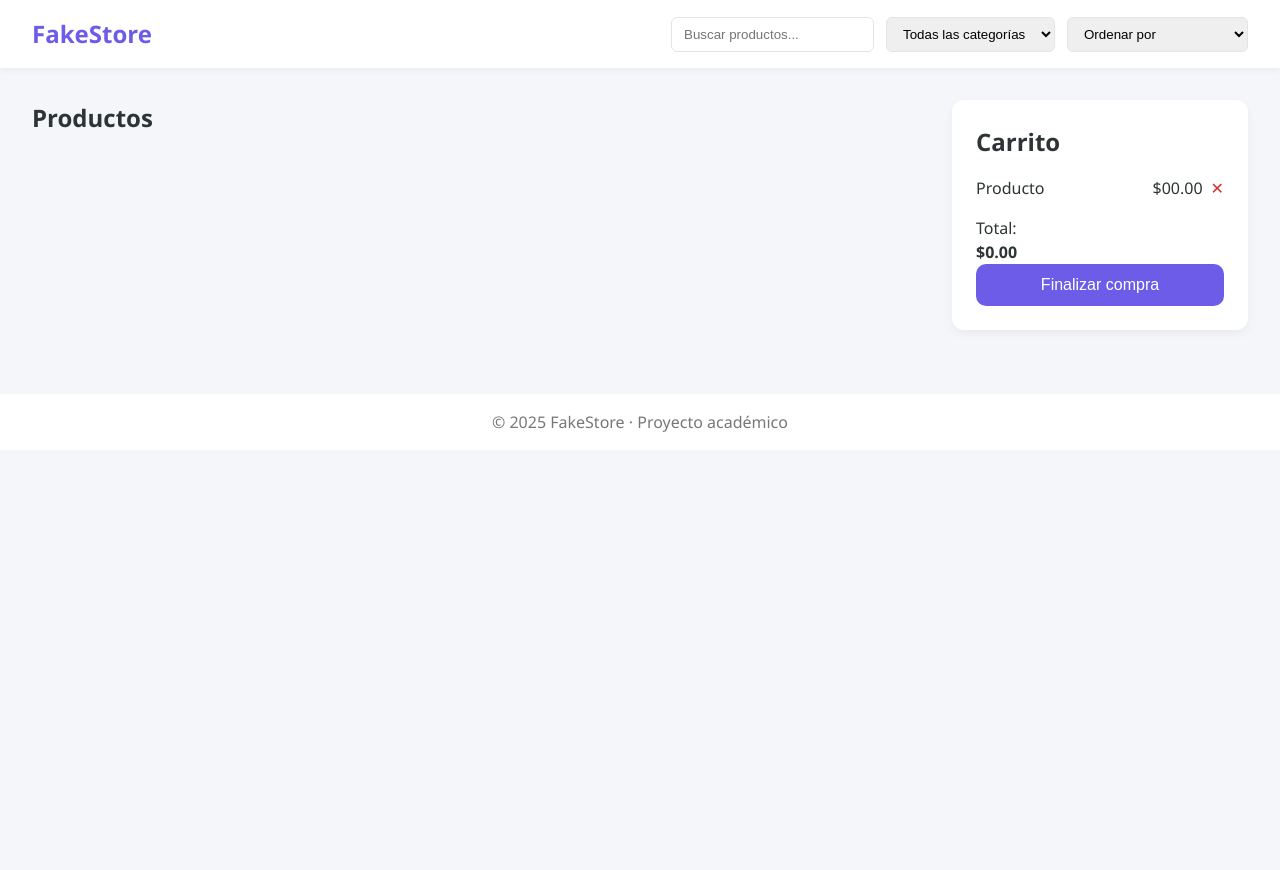
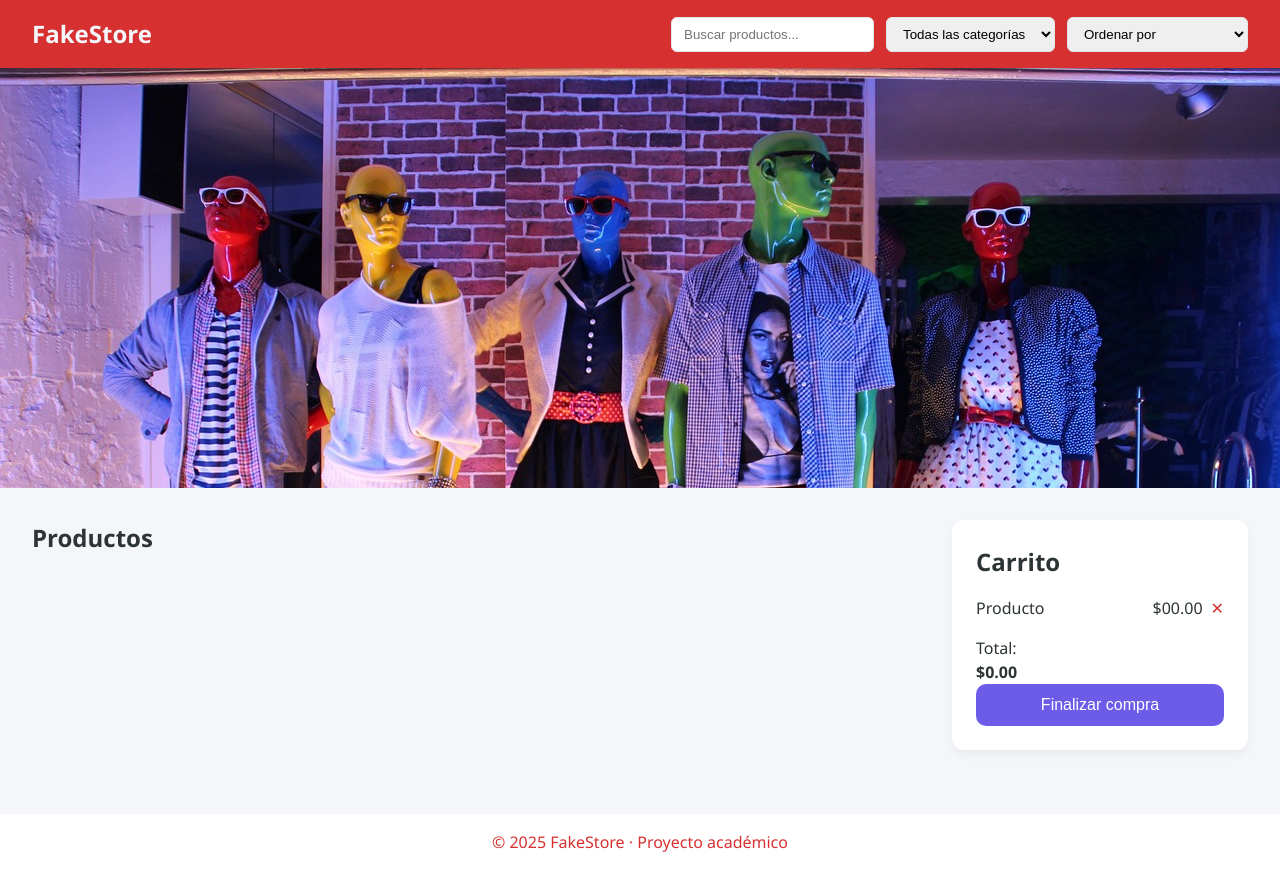
Before and after one commit to shirlyk89/Leal_Shirly-Proyecto_Javascript, a plain HTML site: page index.html in a window 1280 px wide. Before the commit the page ends 800 px from the top, so only its background shows below. Drawn offline with Linux system fonts and the light colour scheme; no server answers.

Commit message:
chore: se cambio el color del header y footer, y se añadi una imagen

```diff
--- a/index.html
+++ b/index.html
@@ -33,6 +33,10 @@
       </select>
     </nav>
   </header>
+
+  <div id="imgfront">
+    <img  id="img" src="img/imgfront.png" alt="">
+  </div>
 
   <!-- CONTENEDOR PRINCIPAL -->
   <main class="main-container">
--- a/style.css
+++ b/style.css
@@ -1,6 +1,3 @@
-/* =====================
-   VARIABLES
-===================== */
 :root {
   --primary: #6c5ce7;
   --secondary: #a29bfe;
@@ -11,9 +8,7 @@
   --danger: #d63031;
 }
 
-/* =====================
-   RESET BÁSICO
-===================== */
+
 * {
   margin: 0;
   padding: 0;
@@ -27,11 +22,9 @@ body {
   line-height: 1.5;
 }
 
-/* =====================
-   HEADER
-===================== */
+
 .header {
-  background: var(--white);
+  background: var(--danger);
   padding: 1rem 2rem;
   display: flex;
   align-items: center;
@@ -42,10 +35,24 @@ body {
   z-index: 100;
 }
 
+#imgfront {
+  width: 100%;
+  max-height: 420px;
+  overflow: hidden;
+}
+
+#imgfront img {
+  width: 100%;
+  height: 100%;
+  object-fit: cover;
+  display: block;
+}
+
+
 .logo {
   font-size: 1.5rem;
   font-weight: bold;
-  color: var(--primary);
+  color: var(--light);
 }
 
 .nav {
@@ -66,9 +73,6 @@ body {
   border-color: var(--primary);
 }
 
-/* =====================
-   MAIN LAYOUT
-===================== */
 .main-container {
   display: grid;
   grid-template-columns: 3fr 1fr;
@@ -76,9 +80,7 @@ body {
   padding: 2rem;
 }
 
-/* =====================
-   PRODUCTOS
-===================== */
+
 .productos-sesion h2 {
   margin-bottom: 1rem;
 }
@@ -87,17 +89,20 @@ body {
   display: grid;
   grid-template-columns: repeat(auto-fill, minmax(220px, 1fr));
   gap: 1.5rem;
+  align-items: stretch;
 }
 
 .producto {
   background: var(--white);
   border-radius: 12px;
+  height: 100%;
   padding: 1rem;
   display: flex;
   flex-direction: column;
   text-align: center;
   box-shadow: 0 4px 10px rgba(0,0,0,0.05);
   transition: transform 0.2s ease, box-shadow 0.2s ease;
+  justify-content: space-between;
 }
 
 .producto:hover {
@@ -136,11 +141,10 @@ body {
 
 .producto button:hover {
   background: var(--danger);
+  margin-top: auto;
 }
 
-/* =====================
-   CARRITO
-===================== */
+
 .cart-section {
   background: var(--white);
   border-radius: 12px;
@@ -198,20 +202,17 @@ body {
   background: var(--secondary);
 }
 
-/* =====================
-   FOOTER
-===================== */
+
+
 .footer {
   text-align: center;
   padding: 1rem;
   background: var(--white);
   margin-top: 2rem;
-  color: #777;
+  color: var(--danger);
 }
 
-/* =====================
-   RESPONSIVE
-===================== */
+
 @media (max-width: 900px) {
   .main-container {
     grid-template-columns: 1fr;
```
Also changed, not shown: img/imgfront.png (added).
